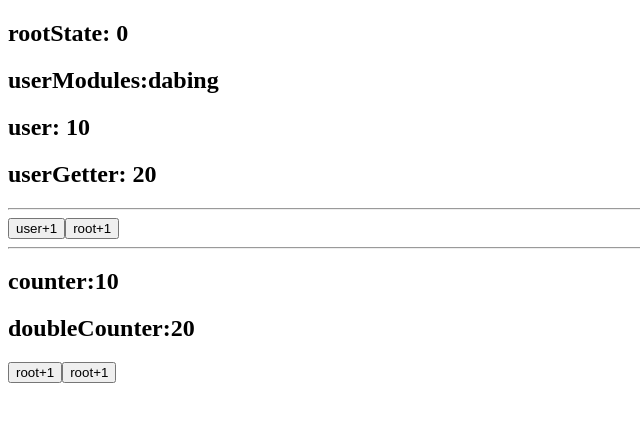
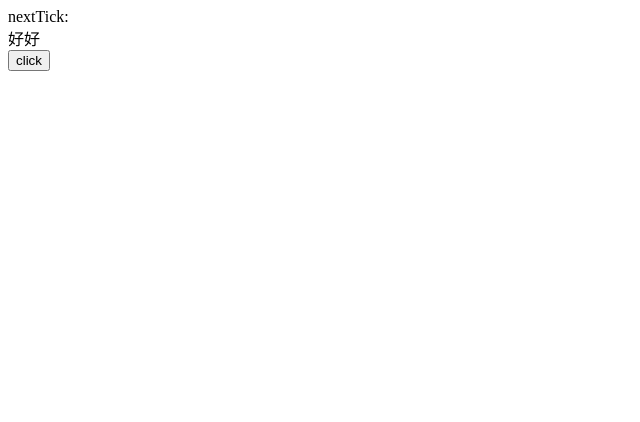
Before and after one commit to jobinben/Vue3-learning, a Vue app in the folder Vue3/: page / in a window 1280 px wide. Shown: the top 422 px of the page, without its empty margins (0-640 px from the left). Built offline with nearby package versions, Linux system fonts and the light colour scheme.

Commit message:
vue的nextTick认识

```diff
--- a/Vue3/src/components/21_directive自定义指令/TransitionTime.vue
+++ b/Vue3/src/components/21_directive自定义指令/TransitionTime.vue
@@ -2,6 +2,8 @@
 <template>
     <div>
         <h2 v-format-time="'YYYY/MM/DD'">{{timestamp}}</h2>
+        <h2 v-format-time>{{timestamp}}</h2>
+
     </div>
 </template>
 
--- a/Vue3/src/components/30_vuex的modules属性/HomeSetup.vue
+++ b/Vue3/src/components/30_vuex的modules属性/HomeSetup.vue
@@ -20,8 +20,6 @@ import { createNamespacedHelpers } from 'vuex'
 
 const { mapMutations, mapActions } = createNamespacedHelpers('user')
 
-
-
 export default {
     setup(){
 
--- /dev/null
+++ b/Vue3/src/components/31_vue的nextTick的基本使用/App.vue
@@ -0,0 +1,37 @@
+<!-- author: 大冰 -->
+<template>
+    <div>
+        <div class="wrapper" ref="h2Ref">nextTick: {{ content }}</div>
+        <button @click="add">click</button>
+    </div>
+</template>
+
+<script>
+import { ref, nextTick } from 'vue'
+export default {
+    setup() {
+        const content = ref('好好')
+        const h2Ref = ref(null)
+        const add = () => {
+            content.value += '非常好'
+            // 直接获取高度是要等待DOM重新渲染更新后才能取到最新的，这个是在渲染之前获取的
+            // console.log(h2Ref.value.getBoundingClientRect().height)
+
+            // nextTick的执行相当于在updated()生命周期之后立即调用
+            nextTick(() => {
+                console.log(h2Ref.value.getBoundingClientRect().height) // 获取到最新的height
+            })
+        }
+        return {
+            content,
+            h2Ref,
+            add,
+        }
+    },
+}
+</script>
+<style scoped>
+.wrapper {
+    width: 50px;
+}
+</style>
--- a/Vue3/src/main-1.js
+++ b/Vue3/src/main-1.js
@@ -1,12 +1,12 @@
 import { createApp } from "vue"
-import App from "./components/23_获取vue实例的全局属性/App.vue"
-// import registerDirectives from "./components/directives/index"
+import App from "./components/21_directive自定义指令/App.vue"
+import registerDirectives from "./components/directives/index"
 
 // createApp(App).mount("#app")
 const app = createApp(App)
 
 // 注册指令方法一
-// registerDirectives(app)
+registerDirectives(app)
 
 // 全局指令
 // app.directive('focus', {
--- a/Vue3/src/main.js
+++ b/Vue3/src/main.js
@@ -1,9 +1,9 @@
 import {createApp} from "vue"
-import  vuex from "./store"
-import App from "./components/30_vuex的modules属性/App.vue"
+// import  vuex from "./store"
+import App from "./components/31_vue的nextTick的基本使用/App.vue"
 
 const app = createApp(App)
 
-app.use(vuex) // 使用Vuex状态管理
+// app.use(vuex) // 使用Vuex状态管理
 
 app.mount("#app")
```
